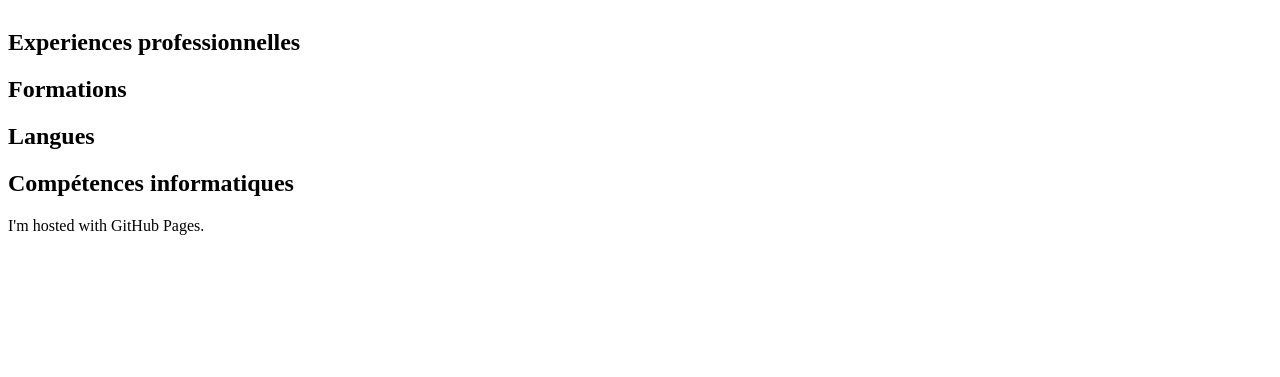
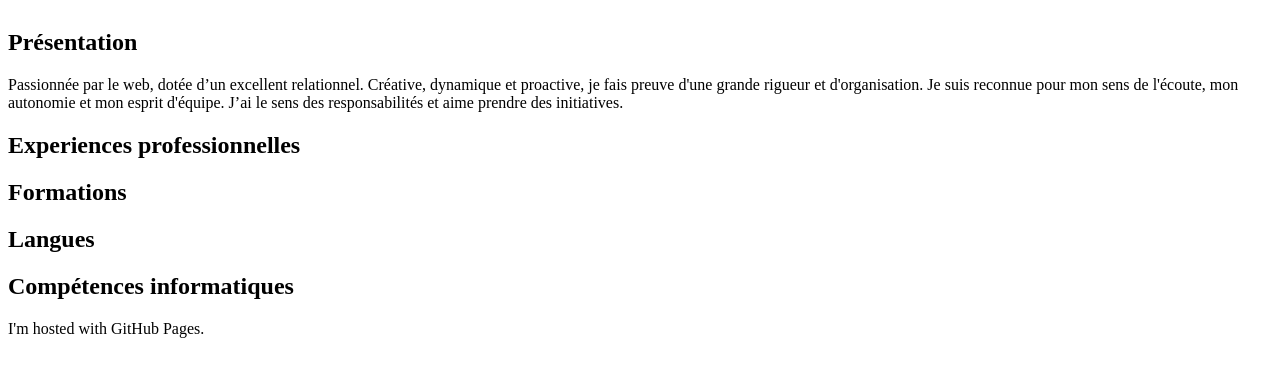
Before and after one commit to manonbsn10/manonbsn10.github.io, a plain HTML site: page index.html in a window 1280 px wide. Shown: the part 337-714 px from the top of the page. Drawn offline with Linux system fonts and the light colour scheme.

Commit message:
Update index.html

```diff
--- a/index.html
+++ b/index.html
@@ -6,10 +6,17 @@
 <p>BUSINESS DEVELOPER</p>
 <p> 06 58 21 60 51</p>
 <p>manon.bsn10@gmail.com</p>
+<h2>Présentation</h2>
+<p>Passionnée par le web, dotée d’un excellent relationnel. Créative, dynamique et proactive, je fais preuve d'une grande rigueur et d'organisation. Je suis reconnue pour mon  sens de l'écoute, mon autonomie et mon esprit d'équipe.
+    J’ai le sens des responsabilités et aime prendre des initiatives.</p>
 <h2>Experiences professionnelles</h2>
+
 <h2>Formations</h2>
+
 <h2>Langues</h2>
+
 <h2>Compétences informatiques</h2>
+
 <p>I'm hosted with GitHub Pages.</p>
 </body>
 </html>
```
